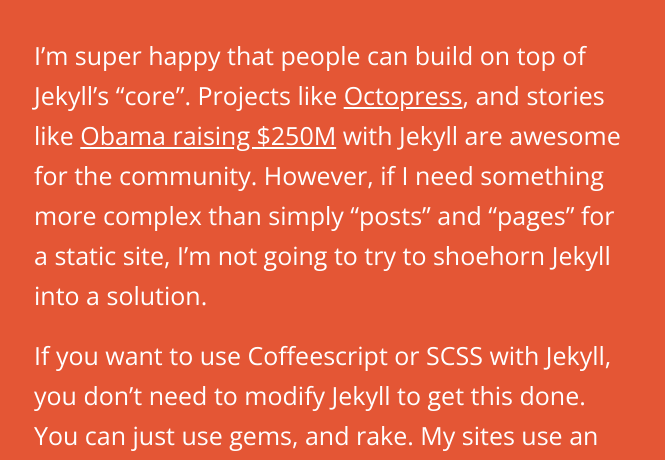
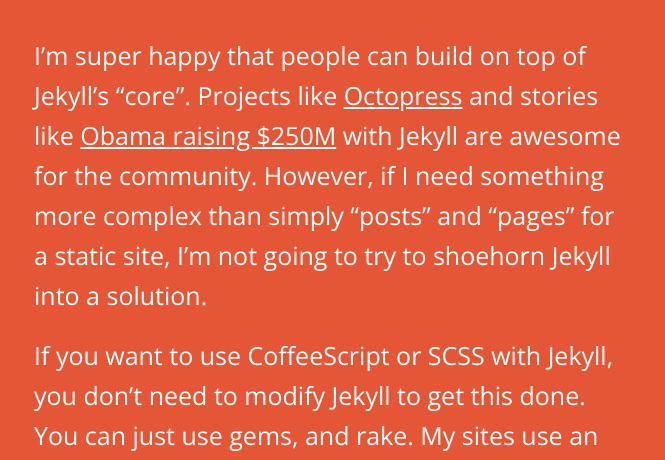
Before and after one commit to qrush/qrush.github.com, a Jekyll site: the page built from _posts/2013-01-09-use-jekyll-scss-coffeescript-without-plugins.markdown, in a window 1280 px wide. Shown: the part 702-1162 px from the top of the page, without its empty margins (306-971 px from the left). Built offline with Jekyll 4.4.1, drawn with Linux system fonts in a browser that asks for light colours; comment, search, counter and statistics services are not loaded; some of the changed text lies outside the part shown.

```diff
--- a/_posts/2013-01-09-use-jekyll-scss-coffeescript-without-plugins.markdown
+++ b/_posts/2013-01-09-use-jekyll-scss-coffeescript-without-plugins.markdown
@@ -8,9 +8,9 @@ I've been using Jekyll for [almost 4 years now](https://github.com/mojombo/jekyl
 
 > If I need more than what Jekyll provides by default, I don't use Jekyll.
 
-I'm super happy that people can build on top of Jekyll's "core". Projects like [Octopress](http://octopress.org/), and stories like [Obama raising $250M](http://kylerush.net/blog/meet-the-obama-campaigns-250-million-fundraising-platform/) with Jekyll are awesome for the community. However, if I need something more complex than simply "posts" and "pages" for a static site, I'm not going to try to shoehorn Jekyll into a solution.
+I'm super happy that people can build on top of Jekyll's "core". Projects like [Octopress](http://octopress.org/) and stories like [Obama raising $250M](http://kylerush.net/blog/meet-the-obama-campaigns-250-million-fundraising-platform/) with Jekyll are awesome for the community. However, if I need something more complex than simply "posts" and "pages" for a static site, I'm not going to try to shoehorn Jekyll into a solution.
 
-If you want to use Coffeescript or SCSS with Jekyll, you don't need to modify Jekyll to get this done. You can just use gems, and rake. My sites use an "assets" directory, which contain all of the .scss and .coffee files, and then some simple Ruby process spawning generates the assets. Here's a gist so you can use it too:
+If you want to use CoffeeScript or SCSS with Jekyll, you don't need to modify Jekyll to get this done. You can just use gems, and rake. My sites use an "assets" directory, which contain all of the .scss and .coffee files, and then some simple Ruby process spawning generates the assets. Here's a gist so you can use it too:
 
 <script src="https://gist.github.com/4496420.js">
 </script>
```
